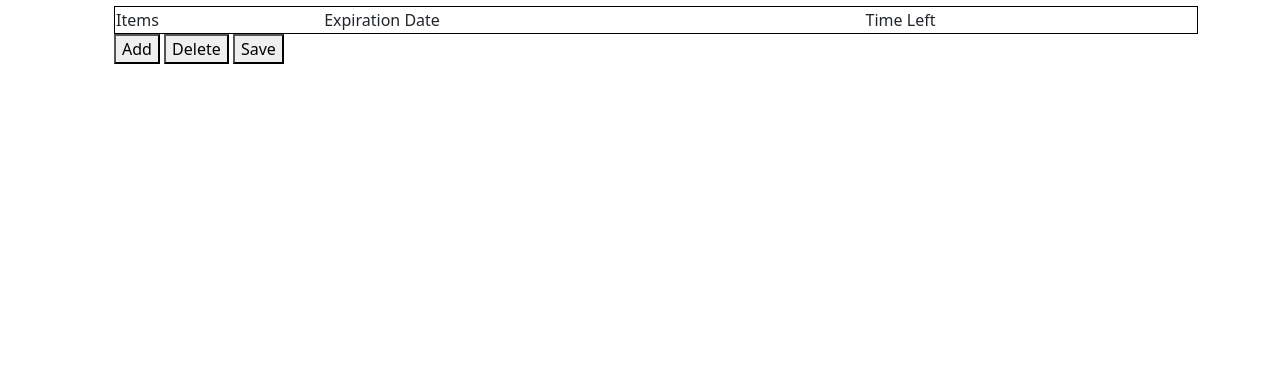
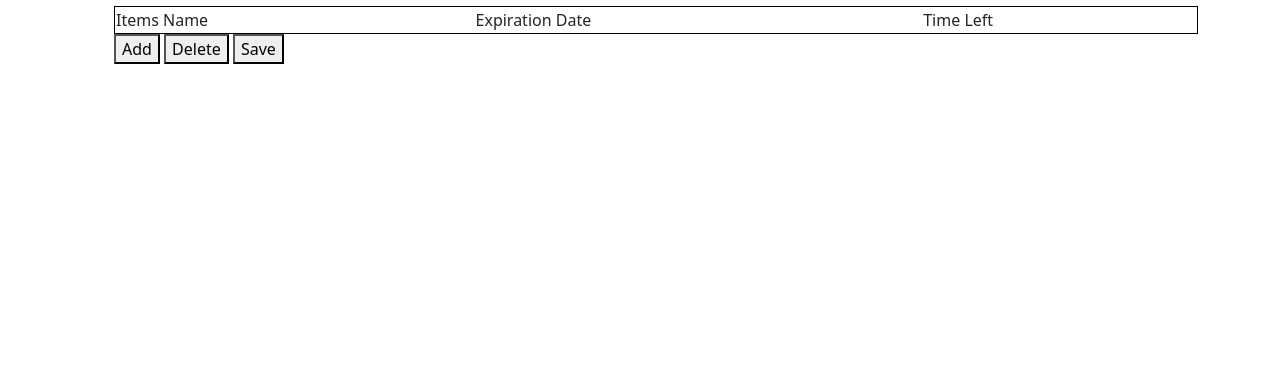
Before and after one commit to Topia99/FridgeFriend-362Project, a Django app: page / in a window 1280 px wide. Shown: the part 270-641 px from the top of the page. Run offline with Django 4.2, Linux system fonts and the light colour scheme; some libraries are stand-ins or nearby versions.

Commit message:
Update main.html

```diff
--- a/FridgeFriend/FridgeFriendApp/templates/main.html
+++ b/FridgeFriend/FridgeFriendApp/templates/main.html
@@ -12,7 +12,7 @@
 
         <table style="width:100%">
             <tr>
-              <td>Items</td>
+              <td>Items Name</td>
               <td>Expiration Date</td>
               <td>Time Left</td>
             </tr>
```
